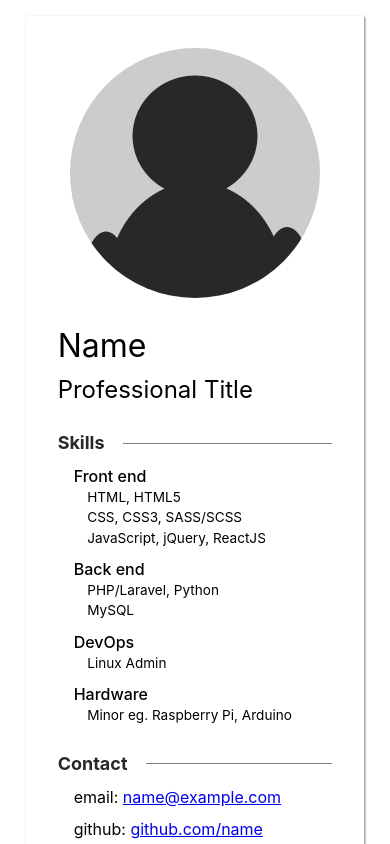
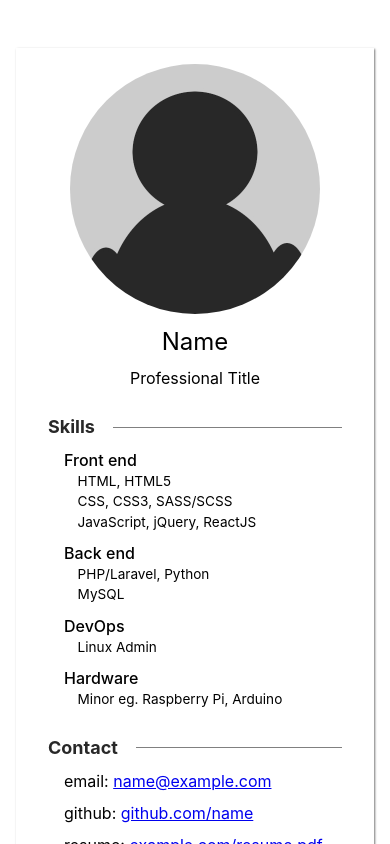
Before and after one commit to jdc-cunningham/Portfolio-2019, a React (Create React App) app in the folder portfolio/: page / in a window 390 px wide. Shown: the top 844 px of the page. Built offline with nearby package versions, Linux system fonts and the light colour scheme.

Commit message:
mobile styling for profile card done for now

```diff
--- a/portfolio/src/App.js
+++ b/portfolio/src/App.js
@@ -1,4 +1,4 @@
-import React, { Component, useState, useEffect, createContext, useContext, useRef } from 'react';
+import React, { Component } from 'react';
 import './App.scss';
 import ProfileCard from './components/profile-card/ProfileCard';
 import ContentSlider from './components/content-slider/ContentSlider';
--- a/portfolio/src/App.scss
+++ b/portfolio/src/App.scss
@@ -1,3 +1,5 @@
+@import './assets/styles/variables.scss';
+
 .App {
   display: flex;
   align-items: stretch;
@@ -6,12 +8,13 @@
   min-width: 1280px;
   min-height: calc( 100vh - 4em );
 
-  @media screen and ( max-width: 1280px ) {
+  @media screen and ( max-width: $screen-lg ) {
     min-width: calc( 100vw - 4em );
   }
 
-  @media screen and ( max-width: 768px ) {
+  @media screen and ( max-width: $screen-sm ) {
     position: relative;
     display: block;
+    padding: 1em;
   }
 }
--- /dev/null
+++ b/portfolio/src/assets/styles/variables.scss
@@ -0,0 +1,5 @@
+// display breakpoints
+$screen-lg: 1280px;
+$screen-md: 992px;
+$screen-sm: 768px;
+$screen-xs: 480px;
--- a/portfolio/src/components/profile-card/ProfileCard.js
+++ b/portfolio/src/components/profile-card/ProfileCard.js
@@ -1,6 +1,6 @@
 import React, { useState } from 'react';
 import './ProfileCard.scss';
-import USERDATA from './../../assets/demo-data/userData';
+import USERDATA from './../../assets/demo-data/userData'; // will be replaced by API
 import profileImg from './../../assets/person/profile.jpg';
 
 const initState = {
@@ -14,7 +14,7 @@ const initState = {
 }
 
 const ProfileCard = ( props ) => {
-  const [state, setState] = useState( initState );
+  const [state] = useState( initState );
 
   const personSkillSet = state.person.skillSet,
         personSkillSetHTML = Object.keys( personSkillSet ).map( (skillKey, skillKeyIndex ) => {
@@ -31,30 +31,41 @@ const ProfileCard = ( props ) => {
           </ul>
         </li>
       )
+    } else {
+      return '';
     }
   });
 
+  let personContactEmailBtn = null;
   const personContactList = state.person.contact,
         personContactListHTML = Object.keys( personContactList ).map( (contactKey, index) => {
     let contactStr = personContactList[ contactKey];
     if ( contactStr.length ) {
       if ( contactKey === 'email' ) {
+        personContactEmailBtn = <span key={ index }><label>email: </label><a href={ "mailto:" + contactStr }>{ contactStr }</a></span>;
         return (
-          <span key={ index }><label>email: </label><a href={ "mailto:" + contactStr }>{ contactStr }</a></span>
+          personContactEmailBtn
         )
       } else {
         return (
           <span key={ index }><label>{ contactKey }:</label> <a href={ contactStr }>{ contactStr }</a></span>
         )
       }
+    } else {
+      return '';
     }
   });
 
   return (
     <div className={ props.mobileScrolled ? "ProfileCard mobile-scrolled" : "ProfileCard" }>
-      <img className="ProfileCard__profile-img" src={ profileImg } alt={ state.person.profileImgAlt } />
-      <h1 className="ProfileCard__person-name">{ state.person.name }</h1>
-      <h2 className="ProfileCard__person-title">{ state.person.title }</h2>
+      <div className="ProfileCard__wrapper">
+        <img className="ProfileCard__profile-img" src={ profileImg } alt={ state.person.profileImgAlt } />
+        <span className="ProfileCard__span">
+          <h1 className="ProfileCard__person-name">{ state.person.name }</h1>
+          <h2 className="ProfileCard__person-title">{ state.person.title }</h2>
+          <div className="ProfileCard__person-mobile-email-btn">{ personContactEmailBtn }</div>
+        </span>
+      </div>
       <ul className="ProfileCard__skill-list">
         <h3>Skills</h3>
         { personSkillSetHTML }
--- a/portfolio/src/components/profile-card/ProfileCard.scss
+++ b/portfolio/src/components/profile-card/ProfileCard.scss
@@ -1,3 +1,5 @@
+@import './../../assets/styles/variables.scss';
+
 .ProfileCard {
   display: flex;
   align-items: center;
@@ -9,14 +11,15 @@
   padding: 2em;
   transition: all 0.3s ease-in-out;
 
-  @media screen and ( max-width: 1280px ) {
+  @media screen and ( max-width: $screen-lg ) {
     width: calc( 40% - 1em );
   }
 
-  @media screen and ( max-width: 768px ) {
+  @media screen and ( max-width: $screen-sm ) {
     width: 100%;
     margin-right: 0;
-    margin-top: 1em;
+    margin-top: 2em; // mostly a spacer so scroll up effect is noticeable
+    padding: 1em 2em;
   }
 
   h3 {
@@ -35,20 +38,59 @@
     }
   }
 
-  // .ProfileCard__skill-list,
-  // .ProfileCard__contact-list {
-  //   transition: all 0.3s ease-in-out;
-  //   overflow: hidden;
-  //   transform: scaleY(1);
-  // }
+  .ProfileCard__span {
+    width: 100%;
+    margin: 0;
+  }
 
-  // &.mobile-scrolled {
-  //   .ProfileCard__skill-list,
-  //   .ProfileCard__contact-list {
-  //     transition: all 0.3s ease-in-out;
-  //     transform: scaleY(0);
-  //   }
-  // }
+  .ProfileCard__wrapper {
+    display: flex;
+    align-items: center;
+    justify-content: center;
+    flex-wrap: wrap;
+    width: 100%;
+    transition: all 0.3s ease-in-out;
+  }
+
+  .ProfileCard__skill-list,
+  .ProfileCard__contact-list {
+    transition: all 0.3s ease-in-out;
+    overflow: hidden;
+    max-height: 100%;
+  }
+
+  &.mobile-scrolled {
+    .ProfileCard__skill-list,
+    .ProfileCard__contact-list {
+      transition: all 0.3s ease-in-out;
+      max-height: 0;
+    }
+
+    .ProfileCard__person-mobile-email-btn {
+      display: inline-block;
+      width: 100%;
+    }
+
+    .ProfileCard__wrapper {
+      align-items: center;
+      justify-content: flex-start;
+
+      .ProfileCard__profile-img {
+        width: 100px;
+        height: 100px;
+      }
+
+      .ProfileCard__span {
+        padding-left: 2em;
+        width: calc( 100% - 150px );
+
+        .ProfileCard__person-name,
+        .ProfileCard__person-title {
+          text-align: left;
+        }
+      }
+    }
+  }
 }
 
 .ProfileCard__profile-img {
@@ -60,10 +102,30 @@
 
 .ProfileCard__person-name, .ProfileCard__person-title {
   width: 100%;
+  text-align: center;
+}
+
+.ProfileCard__person-name {
+  @media screen and ( max-width: $screen-xs ) {
+    font-size: 1.5em;
+    margin-top: 0;
+  }
 }
 
 .ProfileCard__person-title {
   margin-top: 0;
+
+  @media screen and ( max-width: $screen-xs ) {
+    font-size: 1em;
+  }
+}
+
+.ProfileCard__person-mobile-email-btn {
+  display: none;
+
+  @media screen and ( max-width: $screen-xs ) {
+    font-size: 0.85em;
+  }
 }
 
 .ProfileCard__skill-list {
```
